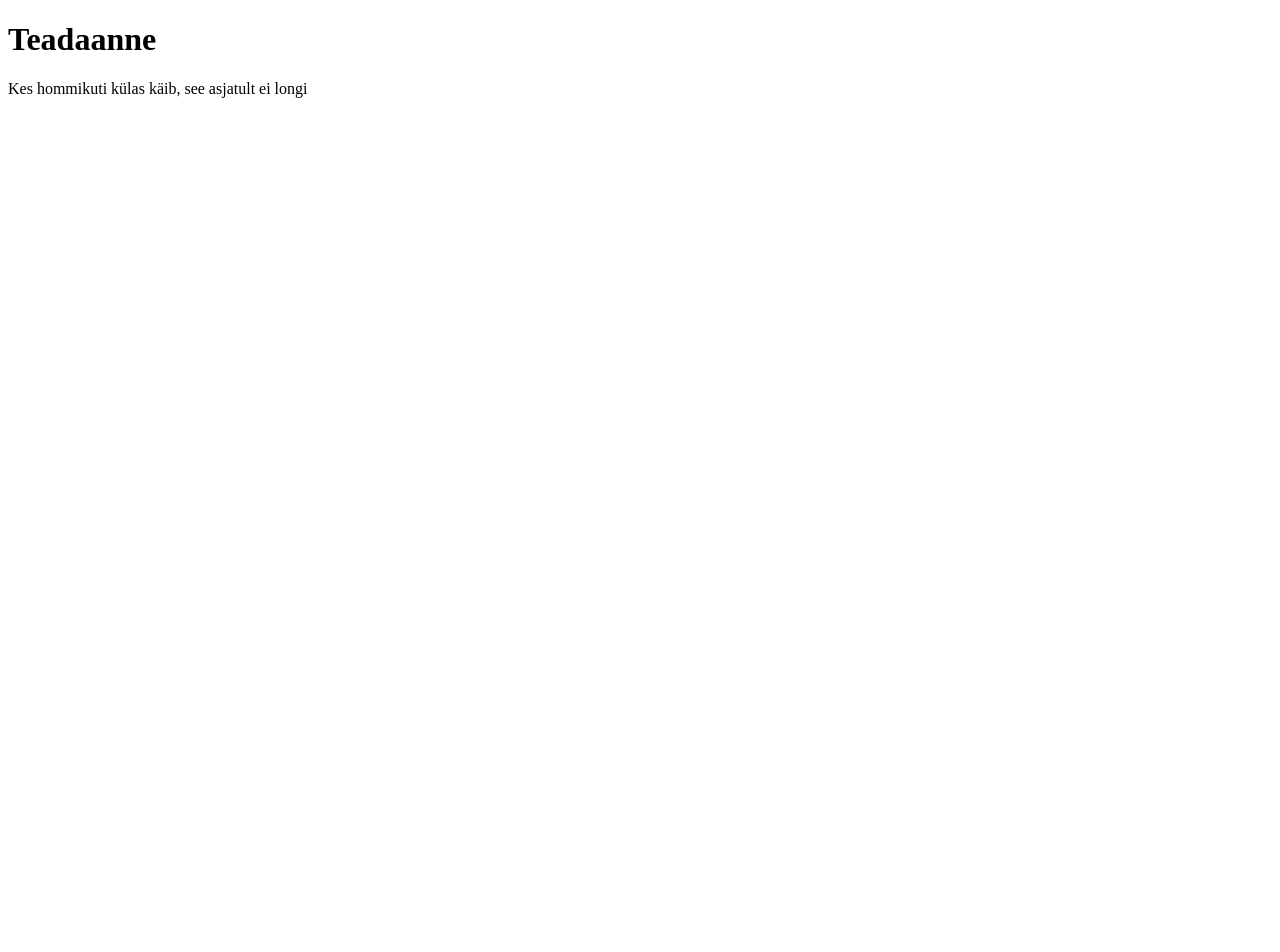
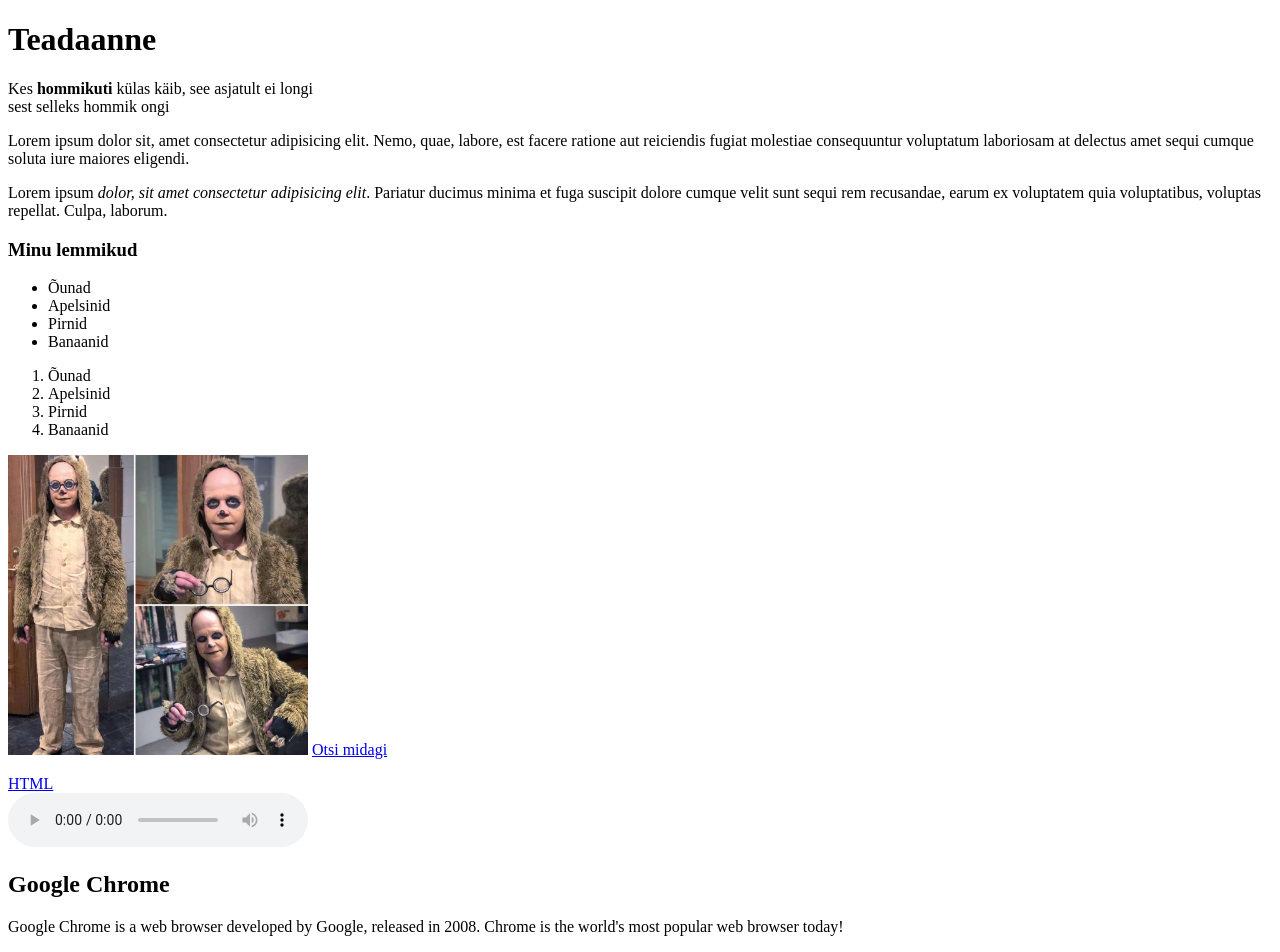
Before and after one commit to martvugt/veebiarendus, a plain HTML site: page loeng01/tervitus.html in a window 1280 px wide. Before the commit the page ends 800 px from the top, so only its background shows below. Drawn offline with Linux system fonts and the light colour scheme.

Commit message:
index.html

```diff
--- a/loeng01/tervitus.html
+++ b/loeng01/tervitus.html
@@ -4,17 +4,69 @@
     <meta charset="UTF-8">
     <meta http-equiv="X-UA-Compatible" content="IE=edge">
     <meta name="viewport" content="width=device-width, initial-scale=1.0">
-    <title>Document</title>
+    <title>Teadaanne</title>
 </head>
 <body>
     <h1>
         Teadaanne
     </h1>
     <p>
-        Kes hommikuti külas käib, see asjatult ei longi
+        Kes <strong>hommikuti</strong> külas käib, see asjatult ei longi<br>
+        sest selleks hommik ongi
     </p>
+    <p>
+        Lorem ipsum dolor sit, amet consectetur adipisicing elit. Nemo, quae, labore, est facere ratione aut reiciendis fugiat molestiae consequuntur voluptatum laboriosam at delectus amet sequi cumque soluta iure maiores eligendi.
+    </p>
+    <p>
+        Lorem ipsum <em>dolor, sit amet consectetur adipisicing elit</em>. Pariatur ducimus minima et fuga suscipit dolore cumque velit sunt sequi rem recusandae, earum ex voluptatem quia voluptatibus, voluptas repellat. Culpa, laborum.
+    </p>
+    <h3>Minu lemmikud</h3>
+    <ul>
+        <li>
+            Õunad
+        </li>
+        <li>
+            Apelsinid
+        </li>
+        <Li>
+            Pirnid
+        </Li>
+        <Li>
+            Banaanid
+        </Li>
 
 
+    </ul>
 
+    <ol>
+        <li>
+            Õunad
+        </li>
+        <li>
+            Apelsinid
+        </li>
+        <Li>
+            Pirnid
+        </Li>
+        <Li>
+            Banaanid
+        </Li>
+    </ol>
+    <img src="./laiskloom.jpg" alt="Laiskloom (praegu magab)" width="300">
+    <a href="https://google.com" target="_blank">Otsi midagi</a>
+
+    <p>
+    <a href="https://www.w3schools.com/html/ target=" accesskey="h">HTML</a><br>
+    <audio controls>
+        <source src="horse.ogg" type="audio/ogg">
+        <source src="horse.mp3" type="audio/mpeg">
+        Your browser does not support the audio tag.
+      </audio>
+
+    <article>
+        <h2>Google Chrome</h2>
+        <p>Google Chrome is a web browser developed by Google, released in 2008. Chrome is the world's most popular web browser today!</p>
+    </article>
+</p>
 </body>
 </html>
```
Also changed, not shown: index.html (+5 -2 lines), loeng01/laiskloom.jpg (added).
